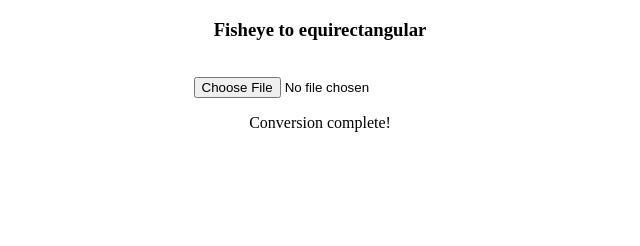
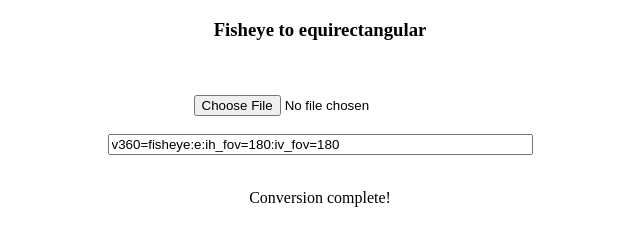
Before and after one commit to jumpjack/ffmpeg.wasm-gh-pages, a website: page public/copia di transcode-002-funzionante.html in a window 1280 px wide. Shown: the whole page, without its empty margins (320-960 px from the left). Drawn offline with Linux system fonts and the light colour scheme.

Commit message:
Update copia di transcode-002-funzionante.html

```diff
--- a/public/copia di transcode-002-funzionante.html
+++ b/public/copia di transcode-002-funzionante.html
@@ -16,8 +16,9 @@ function getWorkerURL(e) {
   </head>
   <body>
     <h3>Fisheye to equirectangular</h3>
-    <img id="output_img" src=""><br>
-    <input type="file" id="uploader">
+    <img id="output_img" src=""><br><br>
+    <input type="file" id="uploader"><br>
+      <input type="text" id="ffmpegString" name="ffmpegString" value = "v360=fisheye:e:ih_fov=180:iv_fov=180" size=50><br>
     <p id="message">Conversion complete!</p>
     <script>
       const { fetchFile } = FFmpegUtil;
```
